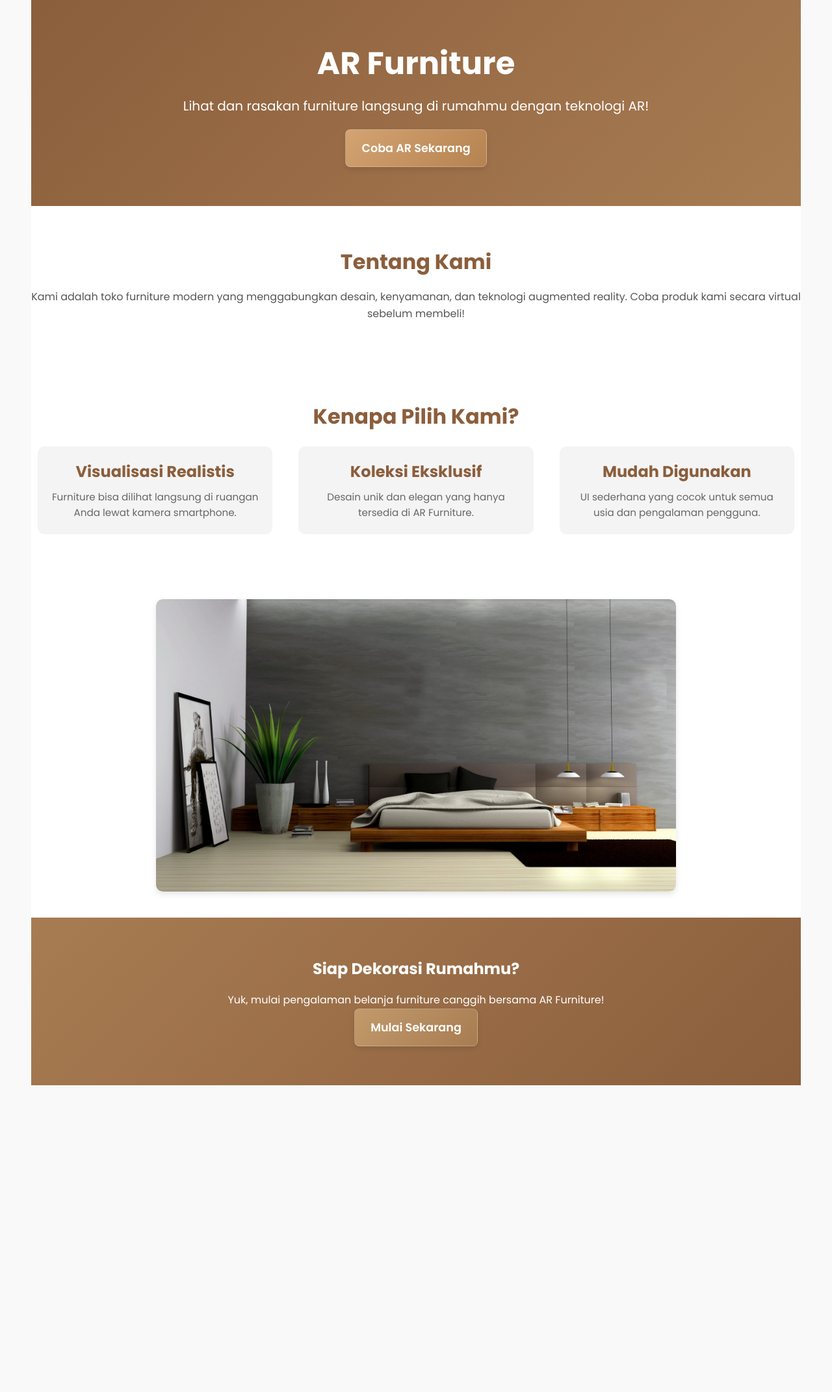
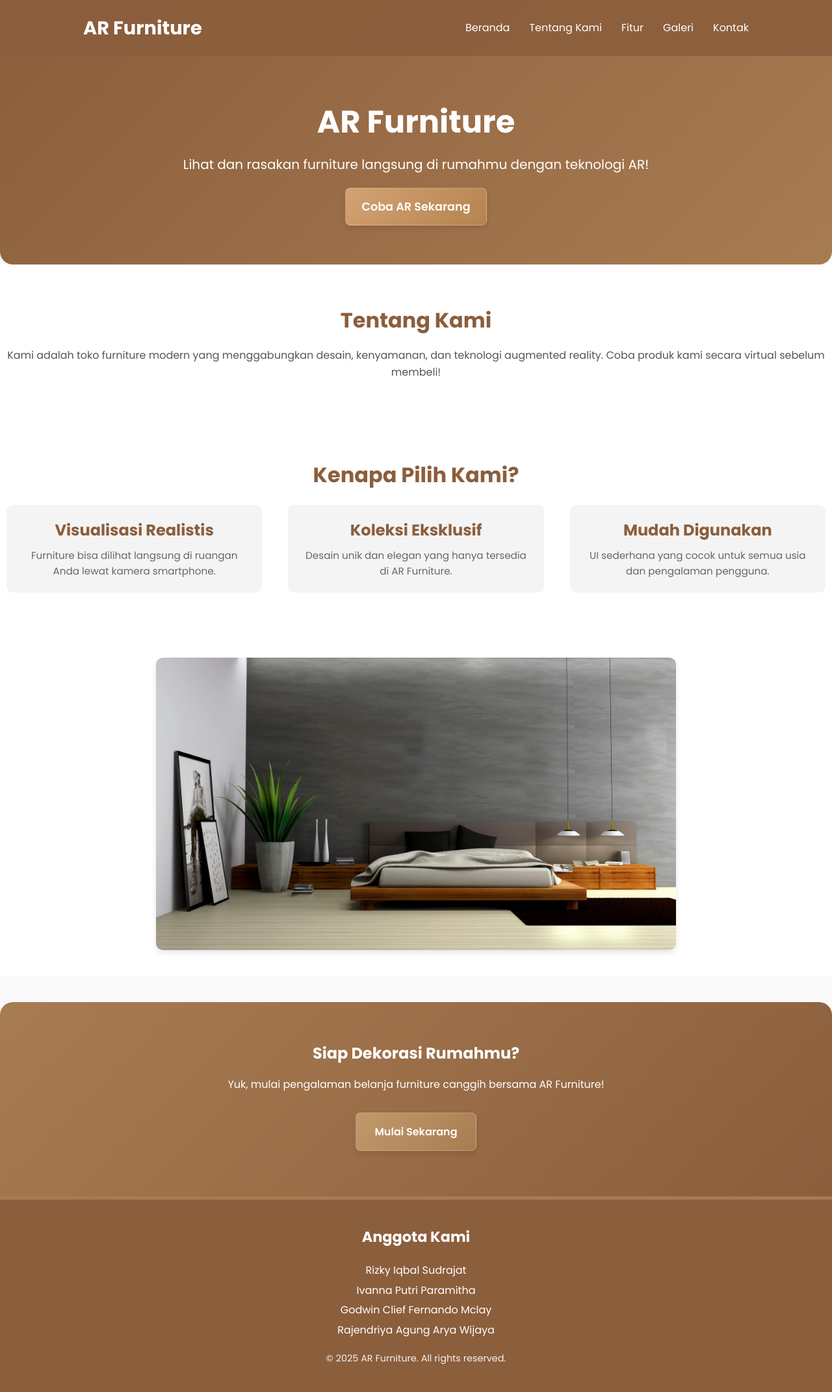
Before and after one commit to RizkyIqbalSudrajat/HCIWeb, a plain HTML site: page index.html in a window 1280 px wide. Shown: the whole page at 65% size. Before the commit the page ends 1670 px from the top, so only its background shows below. Drawn offline with Linux system fonts and the light colour scheme.

Commit message:
Add files via upload

```diff
--- a/index.html
+++ b/index.html
@@ -6,25 +6,47 @@
   <title>AR Furniture - Toko Furniture Modern</title>
   <link rel="stylesheet" href="styles.css" />
   <link href="https://fonts.googleapis.com/css2?family=Poppins:wght@400;600;700&display=swap" rel="stylesheet"/>
+  <link rel="stylesheet" href="https://cdnjs.cloudflare.com/ajax/libs/font-awesome/6.0.0-beta3/css/all.min.css">
 </head>
 <body>
+  <!-- Header/Navigation -->
+  <header class="header">
+    <div class="container">
+      <div class="logo">
+        <h1>AR Furniture</h1>
+      </div>
+      <nav class="navigation">
+        <ul>
+          <li><a href="#home">Beranda</a></li>
+          <li><a href="#about">Tentang Kami</a></li>
+          <li><a href="#features">Fitur</a></li>
+          <li><a href="#gallery">Galeri</a></li>
+          <li><a href="#contact">Kontak</a></li>
+        </ul>
+      </nav>
+      <div class="mobile-menu">
+        <i class="fas fa-bars"></i>
+      </div>
+    </div>
+  </header>
+
   <!-- Hero Section -->
-  <section class="hero">
+  <section class="hero" id="home">
     <div class="hero-content">
       <h1>AR Furniture</h1>
       <p>Lihat dan rasakan furniture langsung di rumahmu dengan teknologi AR!</p>
-      <a href="https://rajendriyawijaya.8thwall.app/hci-project/" class="cta-button" target="_blank" rel="noopener noreferrer">Coba AR Sekarang</a>
+      <a href="https://rajendriyawijaya.staging.8thwall.app/hci-project/" class="cta-button" target="_blank" rel="noopener noreferrer">Coba AR Sekarang</a>
     </div>
   </section>
 
   <!-- Tentang Kami -->
-  <section class="about">
+  <section class="about" id="about">
     <h2>Tentang Kami</h2>
     <p>Kami adalah toko furniture modern yang menggabungkan desain, kenyamanan, dan teknologi augmented reality. Coba produk kami secara virtual sebelum membeli!</p>
   </section>
 
   <!-- Fitur -->
-  <section class="features">
+  <section class="features" id="features">
     <h2>Kenapa Pilih Kami?</h2>
     <div class="feature-list">
       <div class="feature-item">
@@ -43,7 +65,7 @@
   </section>
 
   <!-- Slider Gambar -->
-  <section class="image-slider">
+  <section class="image-slider" id="gallery">
     <div class="slider-container">
       <div class="slides">
         <img src="room1.jpg" alt="Foto Ruangan 1" class="slide active" />
@@ -55,13 +77,35 @@
   </section>
 
   <!-- CTA Section -->
-  <section class="cta">
+  <section class="cta" id="contact">
     <h2>Siap Dekorasi Rumahmu?</h2>
     <p>Yuk, mulai pengalaman belanja furniture canggih bersama AR Furniture!</p>
-    <a href="https://rajendriyawijaya.8thwall.app/hci-project/" class="cta-button" target="_blank" rel="noopener noreferrer">Mulai Sekarang</a>
+      <a href="https://rajendriyawijaya.8thwall.app/hci-project/" class="cta-button" target="_blank" rel="noopener noreferrer">Mulai Sekarang</a>
   </section>
 
   <script>
+    // Mobile Menu Toggle
+    const mobileMenu = document.querySelector('.mobile-menu');
+    const navigation = document.querySelector('.navigation');
+
+    mobileMenu.addEventListener('click', () => {
+      navigation.classList.toggle('active');
+      mobileMenu.classList.toggle('active');
+    });
+
+    // Smooth Scrolling for Anchor Links
+    document.querySelectorAll('a[href^="#"]').forEach(anchor => {
+      anchor.addEventListener('click', function(e) {
+        e.preventDefault();
+        document.querySelector(this.getAttribute('href')).scrollIntoView({
+          behavior: 'smooth'
+        });
+        navigation.classList.remove('active');
+        mobileMenu.classList.remove('active');
+      });
+    });
+
+    // Slider Functionality
     const slides = document.querySelectorAll('.slide');
     const dotsContainer = document.querySelector('.dots');
     let currentIndex = 0;
@@ -93,6 +137,27 @@
       currentIndex = (currentIndex + 1) % slides.length;
       showSlide(currentIndex);
     }, 5000);
+
+    // Sticky Header on Scroll
+    window.addEventListener('scroll', function() {
+      const header = document.querySelector('.header');
+      header.classList.toggle('sticky', window.scrollY > 0);
+    });
+
   </script>
+  <!-- Footer / Kontak Person -->
+<footer class="footer">
+  <div class="footer-container">
+    <h2>Anggota Kami</h2>
+    <ul>
+      <li>Rizky Iqbal Sudrajat</li>
+      <li>Ivanna Putri Paramitha</li>
+      <li>Godwin Clief Fernando Mclay</li>
+      <li>Rajendriya Agung Arya Wijaya</li>
+    </ul>
+    <p>&copy; 2025 AR Furniture. All rights reserved.</p>
+  </div>
+</footer>
+
 </body>
 </html>
--- a/styles.css
+++ b/styles.css
@@ -13,7 +13,75 @@ body {
   background-color: #f9f9f9;
   color: #333;
   line-height: 1.6;
-  padding: 0 16px;
+  padding: 0;
+}
+
+/* Header Styles */
+.header {
+  position: fixed;
+  top: 0;
+  left: 0;
+  width: 100%;
+  padding: 20px 10%;
+  background: rgba(139, 94, 60, 0.9);
+  display: flex;
+  justify-content: space-between;
+  align-items: center;
+  z-index: 100;
+  transition: all 0.3s ease;
+}
+
+.header.sticky {
+  padding: 15px 10%;
+  background: rgba(139, 94, 60, 0.95);
+  box-shadow: 0 5px 10px rgba(0,0,0,0.1);
+}
+
+.container {
+  width: 100%;
+  max-width: 1200px;
+  margin: 0 auto;
+  display: flex;
+  justify-content: space-between;
+  align-items: center;
+}
+
+.logo h1 {
+  color: white;
+  font-size: 1.8rem;
+  font-weight: 700;
+  text-decoration: none;
+}
+
+.navigation ul {
+  display: flex;
+  list-style: none;
+}
+
+.navigation ul li {
+  margin-left: 30px;
+}
+
+.navigation ul li a {
+  color: white;
+  text-decoration: none;
+  font-weight: 500;
+  font-size: 1rem;
+  transition: all 0.3s ease;
+  padding: 5px 0;
+  border-bottom: 2px solid transparent;
+}
+
+.navigation ul li a:hover {
+  color: #f1f1f1;
+  border-bottom: 2px solid white;
+}
+
+.mobile-menu {
+  display: none;
+  color: white;
+  font-size: 1.5rem;
+  cursor: pointer;
 }
 
 /* Hero Section */
@@ -21,7 +89,9 @@ body {
   background: linear-gradient(135deg, #8B5E3C, #A87C52);
   color: white;
   text-align: center;
-  padding: 60px 0;
+  padding: 150px 0 60px;
+  border-radius: 0 0 20px 20px;
+  margin-top: 0;
 }
 
 .hero-content {
@@ -67,11 +137,28 @@ body {
 /* CTA Section Button */
 .cta .cta-button {
   background: linear-gradient(135deg, #C19A6B, #A87C52);
+  color: white;
+  border: none;
+  padding: 16px 28px; /* padding ditambah untuk memperbesar tombol */
+  font-size: 1rem;
+  font-weight: 600;
+  border-radius: 8px;
+  cursor: pointer;
+  transition: all 0.3s ease;
+  text-align: center;
+  text-decoration: none;
+  display: inline-block;
+  box-shadow: 0 4px 8px rgba(0,0,0,0.1);
+  border: 1px solid rgba(255,255,255,0.2);
+  margin: 30px 0 10px; /* menambahkan jarak dari elemen atas dan bawah */
 }
 
 .cta .cta-button:hover {
   background: linear-gradient(135deg, #A87C52, #8B5E3C);
+  transform: translateY(-2px);
+  box-shadow: 0 6px 12px rgba(0,0,0,0.15);
 }
+
 
 /* Section Umum */
 section {
@@ -79,7 +166,7 @@ section {
   text-align: center;
 }
 
-.about, .features, .cta {
+.about, .features {
   background-color: white;
 }
 
@@ -136,6 +223,8 @@ section {
 .cta {
   background: linear-gradient(135deg, #A87C52, #8B5E3C);
   color: white;
+  border-radius: 20px 20px 0 0;
+  margin-top: 40px;
 }
 
 /* Slider Gambar */
@@ -201,7 +290,7 @@ section {
 /* Responsive Layout */
 @media (min-width: 768px) {
   body {
-    padding: 0 48px;
+    padding: 0;
   }
 
   .hero-content h1 {
@@ -247,9 +336,91 @@ section {
   }
 }
 
-/* Responsive slider untuk mobile */
+@media (max-width: 991px) {
+  .header {
+    padding: 15px 5%;
+  }
+
+  .navigation {
+    position: fixed;
+    top: 80px;
+    left: -100%;
+    width: 100%;
+    height: calc(100vh - 80px);
+    background: rgba(139, 94, 60, 0.95);
+    display: flex;
+    justify-content: center;
+    align-items: center;
+    flex-direction: column;
+    transition: all 0.5s ease;
+  }
+
+  .navigation.active {
+    left: 0;
+  }
+
+  .navigation ul {
+    flex-direction: column;
+    align-items: center;
+  }
+
+  .navigation ul li {
+    margin: 15px 0;
+  }
+
+  .mobile-menu {
+    display: block;
+  }
+
+  .hero {
+    padding: 120px 0 60px;
+  }
+}
+
 @media (max-width: 767px) {
   .slider-container {
     max-height: 300px;
   }
+
+  .hero {
+    border-radius: 0 0 15px 15px;
+    padding: 100px 0 40px;
+  }
+
+  .cta {
+    border-radius: 15px 15px 0 0;
+  }
+
+  .logo h1 {
+    font-size: 1.5rem;
+  }
 }
+.footer {
+  background-color: #8B5E3C;
+  color: white;
+  text-align: center;
+  padding: 40px 20px;
+  border-top: 5px solid #A87C52;
+}
+
+.footer h2 {
+  font-size: 1.4rem;
+  margin-bottom: 20px;
+  color: #ffffff;
+}
+
+.footer ul {
+  list-style: none;
+  padding: 0;
+  margin-bottom: 20px;
+}
+
+.footer ul li {
+  font-size: 1rem;
+  margin: 5px 0;
+}
+
+.footer p {
+  font-size: 0.9rem;
+  color: #f1f1f1;
+}
```
